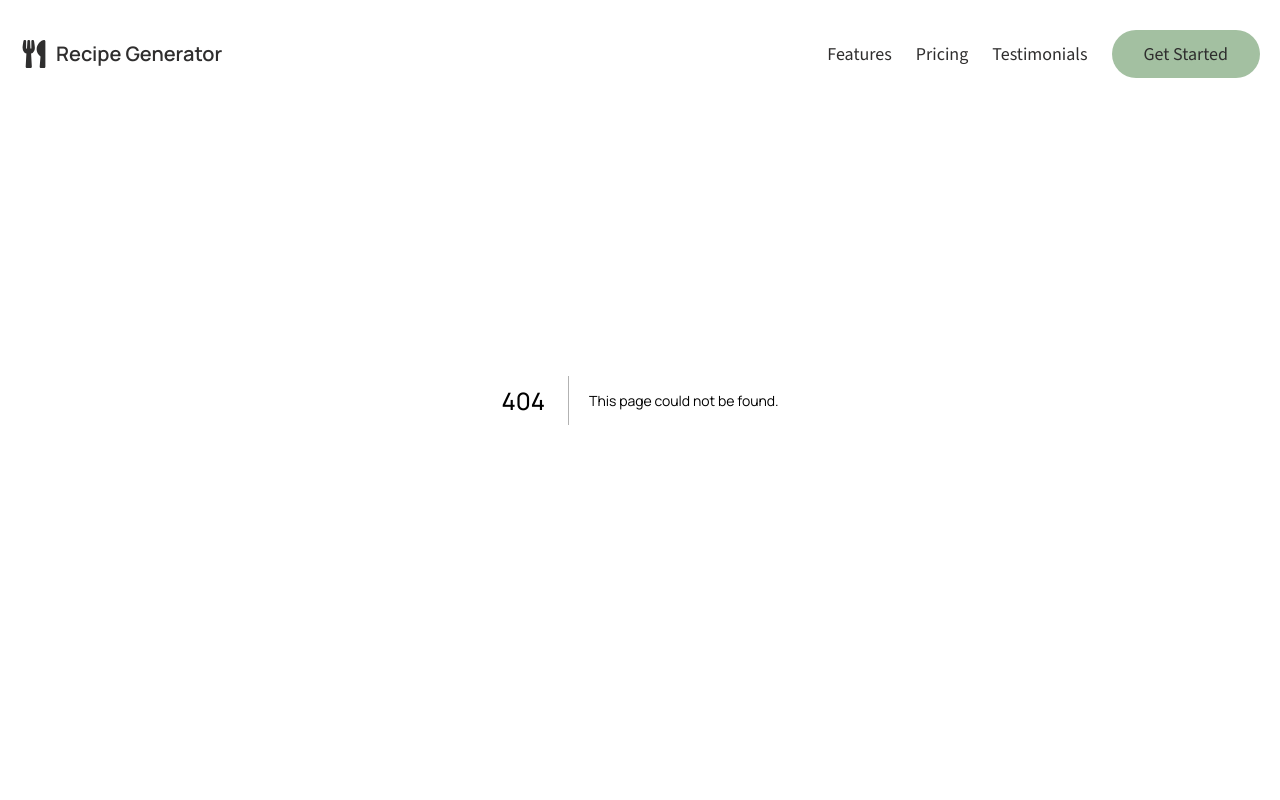
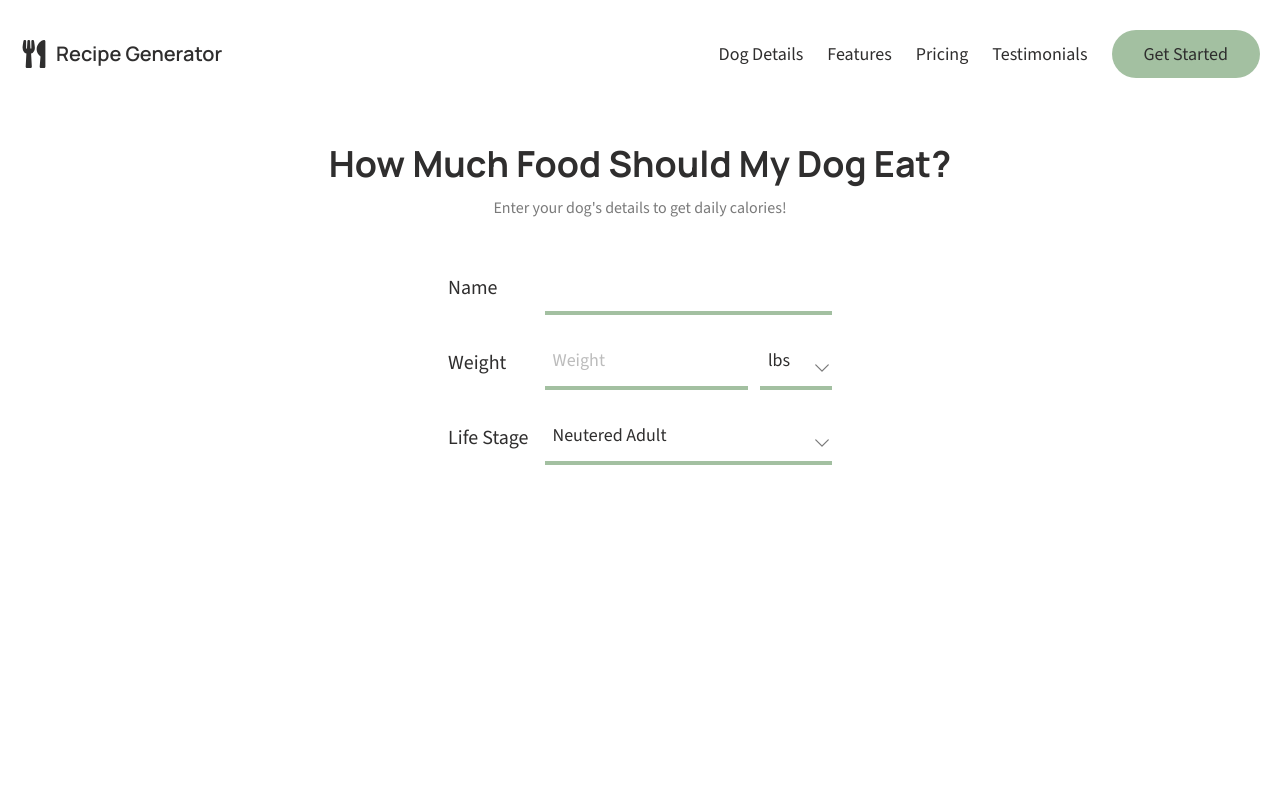
Before and after one commit to meganl1e/recipe-generator, a Next.js app: page /dog-details in a window 1280 px wide. Before the commit this address had no page. Shown: the top 800 px of the page. Built offline with nearby package versions, Linux system fonts and the light colour scheme.

Commit message:
basic portion calculator

```diff
--- /dev/null
+++ b/src/app/dog-details/page.tsx
@@ -0,0 +1,26 @@
+import Link from "next/link";
+import Container from "@/components/Container";
+import DogDetailsForm from "@/components/DogDetails/DogDetailsForm";
+
+export default function DogDetailsPage() {
+  return (
+    <div className="min-h-screen bg-background py-12 px-5">
+      <Container>
+        <div className="flex flex-col items-center">
+
+
+          <div className="w-full max-w-2xl text-center mb-10">
+            <h1 className="text-3xl md:text-4xl font-bold text-foreground mb-3">
+              How Much Food Should My Dog Eat?
+            </h1>
+            <p className="text-foreground-accent text-base">
+              Enter your dog&apos;s details to get daily calories!
+            </p>
+          </div>
+
+          <DogDetailsForm />
+        </div>
+      </Container>
+    </div>
+  );
+}
--- a/src/app/layout.tsx
+++ b/src/app/layout.tsx
@@ -3,7 +3,7 @@ import { Source_Sans_3, Manrope } from "next/font/google";
 
 import Header from "@/components/Header";
 import Footer from "@/components/Footer";
-import { siteDetails } from '@/data/siteDetails';
+import { siteDetails } from '@/data/site-details';
 
 import "./globals.css";
 
@@ -37,7 +37,7 @@ export default function RootLayout({
         className={`${manrope.className} ${sourceSans.className} antialiased`}
       >
         <Header />
-        <main>
+        <main className="pt-16 md:pt-24">
           {children}
         </main>
         <Footer />
--- /dev/null
+++ b/src/components/DogDetails/DogDetailsForm.tsx
@@ -0,0 +1,127 @@
+"use client";
+
+import { useState, useMemo } from "react";
+import { HiChevronDown } from "react-icons/hi2";
+import { lbsToKg, mer } from "@/lib/dog-calories";
+
+// Life stage factors mapping
+const LIFE_STAGE_FACTORS: Record<string, number> = {
+  "neutered-adult": 1.6,
+  "intact-adult": 1.8,
+  "puppy": 3.0,
+  "adolescent": 2.0,
+};
+
+export default function DogDetailsForm() {
+  const [name, setName] = useState<string>("");
+  const [weight, setWeight] = useState<number>(0);
+  const [unit, setUnit] = useState<string>("lbs");
+  const [lifeStage, setLifeStage] = useState<string>("neutered-adult");
+
+  // Calculate calories when inputs change
+  const dailyCalories = useMemo(() => {
+    if (!weight || weight <= 0) return null;
+
+    const weightKg = unit === "lbs" ? lbsToKg(weight) : weight;
+    const factor = LIFE_STAGE_FACTORS[lifeStage] || 1.6;
+    return mer(weightKg, factor);
+  }, [weight, unit, lifeStage]);
+
+  return (
+    <div className="w-full max-w-sm mx-auto">
+      <form className="grid grid-cols-[auto_1fr] gap-x-4 gap-y-5 items-center">
+        {/* Name Input */}
+        <label
+          htmlFor="name"
+          className="text-xl font-medium text-foreground"
+        >
+          Name
+        </label>
+        <input
+          id="name"
+          type="text"
+          value={name}
+          onChange={(e) => setName(e.target.value)}
+          className="w-full min-w-0 px-2 py-3 border-0 border-b-4 border-primary bg-transparent text-foreground placeholder:text-foreground-accent/50 focus:outline-none transition-colors font-medium"
+        />
+
+        {/* Weight Input */}
+        <label
+          htmlFor="weight"
+          className="text-xl font-medium text-foreground"
+        >
+          Weight
+        </label>
+        <div className="flex items-end gap-3 min-w-0">
+          <input
+            id="weight"
+            type="number"
+            min="0"
+            step="0.1"
+            placeholder="Weight"
+            value={weight || ""}
+            onChange={(e) => setWeight(Number(e.target.value))}
+            className="flex-1 min-w-0 px-2 py-3 border-0 border-b-4 border-primary bg-transparent text-foreground placeholder:text-foreground-accent/50 focus:outline-none transition-colors font-medium"
+          />
+          <div className="relative shrink-0">
+            <select
+              value={unit}
+              onChange={(e) => setUnit(e.target.value)}
+              className="w-full min-w-18 pl-2 pr-8 py-3 border-0 border-b-4 border-primary bg-transparent text-foreground focus:outline-none transition-colors cursor-pointer font-medium appearance-none"
+            >
+              <option value="lbs">lbs</option>
+              <option value="kg">kg</option>
+            </select>
+            <HiChevronDown className="absolute right-0 bottom-3 w-5 h-5 text-foreground-accent pointer-events-none" />
+          </div>
+        </div>
+
+        {/* Life Stage Select */}
+        <label
+          htmlFor="life-stage"
+          className="text-xl font-medium text-foreground"
+        >
+          Life Stage
+        </label>
+        <div className="relative min-w-0">
+          <select
+            id="life-stage"
+            value={lifeStage}
+            onChange={(e) => setLifeStage(e.target.value)}
+            className="w-full min-w-0 pl-2 pr-8 py-3 border-0 border-b-4 border-primary bg-transparent text-foreground focus:outline-none transition-colors cursor-pointer font-medium appearance-none"
+          >
+            <option value="neutered-adult">Neutered Adult</option>
+            <option value="intact-adult">Intact Adult</option>
+            <option value="puppy">Puppy (0-4 months)</option>
+            <option value="adolescent">Adolescent (4-12 months)</option>
+          </select>
+          <HiChevronDown className="absolute right-0 bottom-3 w-5 h-5 text-foreground-accent pointer-events-none" />
+        </div>
+      </form>
+
+      {/* Result Display */}
+      {dailyCalories && (
+        <div className="mt-10 text-center">
+          {name ? (
+            <p className="text-2xl font-semibold text-foreground mb-3">
+              {name} needs
+            </p>
+          ) : (
+            <p className="text-2xl font-semibold text-foreground mb-3">
+              Your dog needs
+            </p>
+          )}
+
+          <div className="flex items-baseline justify-center gap-2">
+            <span className="text-5xl font-bold text-primary">
+              {dailyCalories.toLocaleString()}
+            </span>
+            <span className="text-xl text-foreground-accent">
+              kcal/day
+            </span>
+          </div>
+        </div>
+      )}
+    </div>
+  );
+}
--- a/src/components/FAQ.tsx
+++ b/src/components/FAQ.tsx
@@ -4,7 +4,7 @@ import { BiMinus, BiPlus } from "react-icons/bi";
 
 import SectionTitle from "./SectionTitle";
 import { faqs } from "@/data/faq";
-import { siteDetails } from "@/data/siteDetails";
+import { siteDetails } from "@/data/site-details";
 
 const FAQ: React.FC = () => {
     return (
--- a/src/components/Footer.tsx
+++ b/src/components/Footer.tsx
@@ -2,7 +2,7 @@ import Link from 'next/link';
 import React from 'react';
 import { FaUtensils } from 'react-icons/fa';
 
-import { siteDetails } from '@/data/siteDetails';
+import { siteDetails } from '@/data/site-details';
 import { footerDetails } from '@/data/footer';
 import { getPlatformIconByName } from '@/utils';
 
--- a/src/components/Header.tsx
+++ b/src/components/Header.tsx
@@ -7,8 +7,8 @@ import { HiOutlineXMark, HiBars3 } from 'react-icons/hi2';
 import { FaUtensils } from 'react-icons/fa';
 
 import Container from './Container';
-import { siteDetails } from '@/data/siteDetails';
-import { menuItems } from '@/data/menuItems';
+import { siteDetails } from '@/data/site-details';
+import { menuItems } from '@/data/menu-items';
 
 const Header: React.FC = () => {
     const [isOpen, setIsOpen] = useState(false);
--- a/src/data/faq.ts
+++ b/src/data/faq.ts
@@ -1,5 +1,5 @@
 import { IFAQ } from "@/types";
-import { siteDetails } from "./siteDetails";
+import { siteDetails } from "./site-details";
 
 export const faqs: IFAQ[] = [
     {
--- a/src/data/menuItems.ts
+++ b/src/data/menu-items.ts
@@ -1,6 +1,7 @@
 import { IMenuItem } from "@/types";
 
 export const menuItems: IMenuItem[] = [
+    { text: "Dog Details", url: "/dog-details" },
     { text: "Features", url: "#features" },
     { text: "Pricing", url: "#pricing" },
     { text: "Testimonials", url: "#testimonials" }
--- a/src/data/testimonials.ts
+++ b/src/data/testimonials.ts
@@ -1,5 +1,5 @@
 import { ITestimonial } from "@/types";
-import { siteDetails } from "./siteDetails";
+import { siteDetails } from "./site-details";
 
 export const testimonials: ITestimonial[] = [
     {
--- /dev/null
+++ b/src/lib/dog-calories.ts
@@ -0,0 +1,48 @@
+/**
+ * Dog daily calorie calculation (for homemade food portions)
+ *
+ * LOGIC:
+ * 1. RER = Resting Energy Requirement (calories if the dog did nothing all day)
+ *    Formula: 70 × (body weight in kg)^0.75
+ *    We need weight in kg; if user enters lbs, convert: kg = lbs / 2.205
+ *
+ * 2. MER = Maintenance Energy Requirement (real-world daily calories)
+ *    Formula: RER × life-stage factor
+ *    Factors (typical values):
+ *    - Neutered adult: 1.6
+ *    - Intact adult: 1.8
+ *    - Weight loss: 1.0
+ *    - Weight gain: 1.7
+ *    - Very active / working: 2.0–3.0
+ *    - Puppy (growing): 2.0–3.0 (higher when younger)
+ *    - Senior, less active: 1.2–1.4
+ *
+ * 3. Result = MER = calories per day. Use this to decide how much food per day,
+ *    then divide by number of meals for portion size.
+ */
+
+export const LB_TO_KG = 2.205;
+
+/**
+ * Convert pounds to kilograms.
+ */
+export function lbsToKg(lbs: number): number {
+  return lbs / LB_TO_KG;
+}
+
+/**
+ * RER (Resting Energy Requirement) in kcal/day.
+ * @param weightKg - body weight in kilograms
+ */
+export function rer(weightKg: number): number {
+  return 70 * Math.pow(weightKg, 0.75);
+}
+
+/**
+ * MER (Maintenance Energy Requirement) in kcal/day.
+ * @param weightKg - body weight in kilograms
+ * @param factor - life stage / activity factor (e.g. 1.6 for neutered adult)
+ */
+export function mer(weightKg: number, factor: number): number {
+  return Math.round(rer(weightKg) * factor);
+}
```
Also changed, not shown: src/data/site-details.ts (renamed from src/data/siteDetails.ts).
